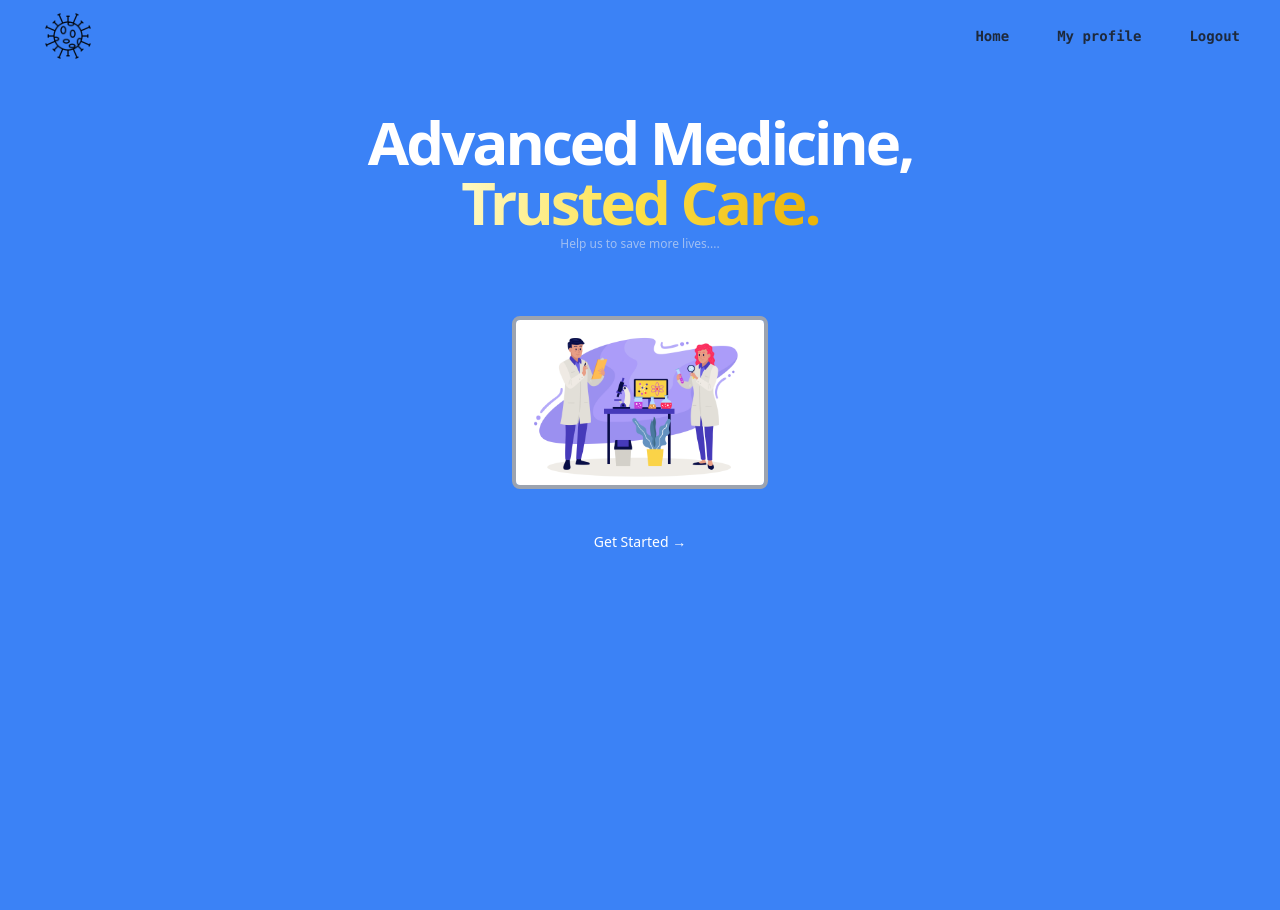
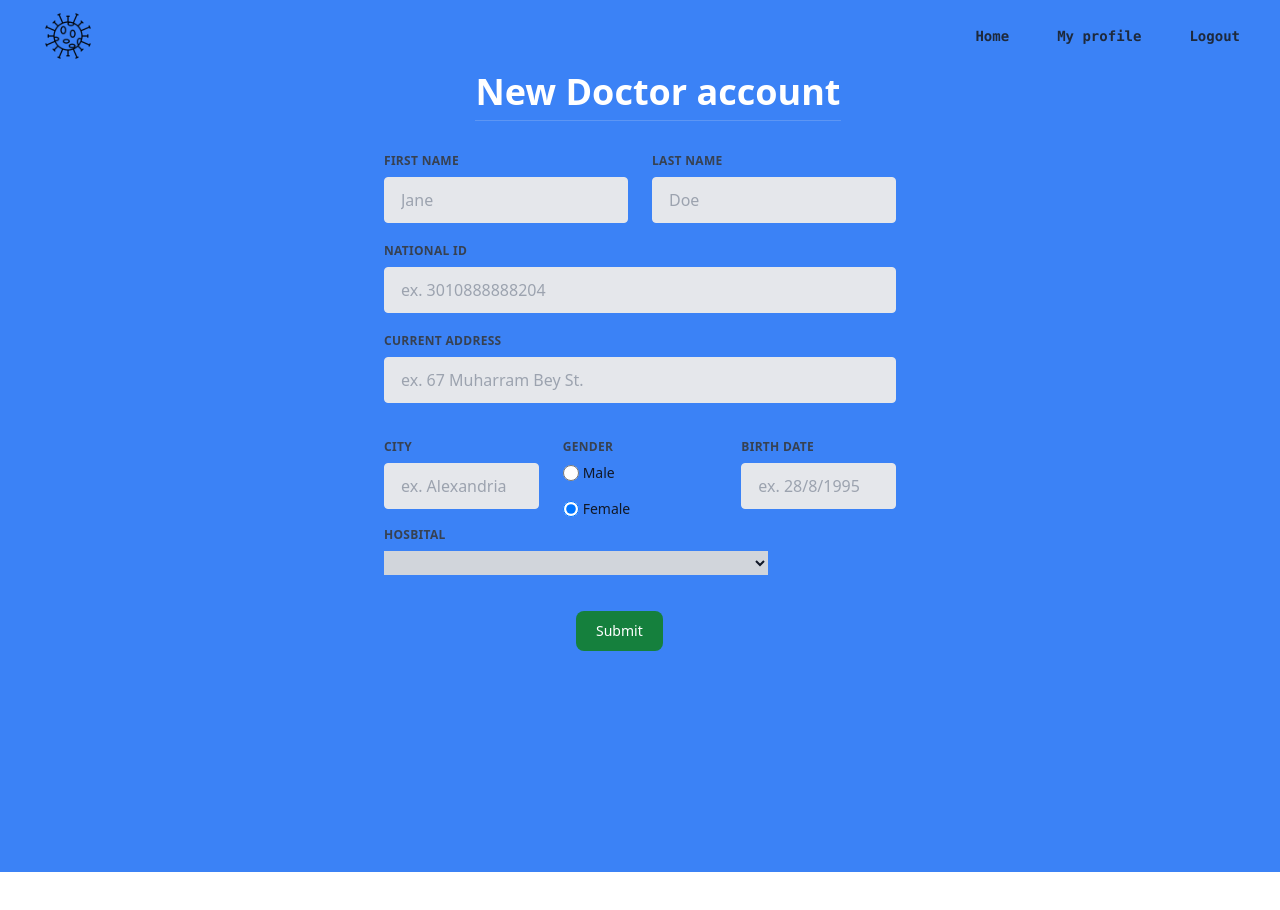
Before and after one commit to polaamgad88/epidemic-prediction, a React (Create React App) app: page /Add_doc in a window 1280 px wide. After the commit the page ends 872 px from the top, so only its background shows below. Built offline with nearby package versions, Linux system fonts and the light colour scheme.

Commit message:
testForDeployment3

```diff
--- a/package.json
+++ b/package.json
@@ -8,6 +8,7 @@
     "@testing-library/user-event": "^13.5.0",
     "react": "^18.2.0",
     "react-dom": "^18.2.0",
+    "react-router-dom": "^6.9.0",
     "react-scripts": "5.0.1",
     "web-vitals": "^2.1.4"
   },
--- a/src/App.js
+++ b/src/App.js
@@ -8,14 +8,26 @@ import Navbar from "./components/Navbar";
 import Admin from "./components/Admin";
 import Add_rec from "./components/Add_rec";
 import Add_doc from "./components/Add_doc";
-
+import {Routes,Route} from 'react-router'
+import { BrowserRouter as Router } from 'react-router-dom';
 
 const App = () => {
   return (
-    <div class="bg-blue-500 ">
+    <body class=" bg-blue-500">
     <Navbar/>
-    <Landing/>
-    </div>
+        <Router>
+            <Routes >
+                <Route path='/Main' element={<Main/>} />
+                <Route path='/Login' element={<Login/>}/>
+                <Route path='/Dashboard' element={<Dashboard/>} />
+                <Route path='/Alerts' element={<Alerts/>} />
+                <Route path='/Add_rec' element={<Add_rec/>} />
+                <Route path='/Add_doc' element={<Add_doc/>} />
+                <Route path='/Admin' element={<Admin/>} />
+                <Route path='/Landing' element={<Landing/>} />
+            </Routes>
+            </Router>
+            </body>
   );
 };
 
--- a/src/components/Add_doc.js
+++ b/src/components/Add_doc.js
@@ -3,7 +3,7 @@ import React from "react";
 const Add_doc = () => {
   return (
     <div class="bg-blue-500 h-screen">
-    <div class="ml-9 flex items-center justify-center  mb-4 mt-0">
+    <div class="ml-9 flex items-center justify-center   mb-4 mt-0">
     <div class="">
         <h2 class=" text-white text-4xl font-bold ">New Doctor account</h2>
         <hr class="h-px my-2 bg-gray-200 border-0 opacity-20 white:bg-gray-700" />
@@ -11,8 +11,8 @@ const Add_doc = () => {
     </div>
 
 
-    <div class="bg-blue-500">
-<div class=" ml-96 mt-6 bg-blue-500">
+    <div class="bg-blue-500 md:flex md:justify-center mt-6">
+<div class=" ">
     <form class="w-full max-w-lg bg-blue-500">
   <div class="flex flex-wrap -mx-3 mb-2">
     <div class="w-full md:w-1/2 px-3 mb-6 md:mb-0">
--- a/src/components/Add_rec.js
+++ b/src/components/Add_rec.js
@@ -10,16 +10,18 @@ const Add_rec = () => {
     </div>
     </div>
 
-    <div class="bg-blue-500">
-<div class=" ml-96 mt-6 bg-blue-500">
+    <div class="bg-blue-500 md:flex md:justify-center px-12">
     <form class="w-full max-w-lg bg-blue-500">
-  <div class="flex flex-wrap -mx-3 mb-2">
+
+
+    <div class="flex flex-wrap -mx-3 mb-2">
     <div class="w-full md:w-1/2 px-3 mb-6 md:mb-0">
       <label class="block uppercase tracking-wide text-gray-700 text-xs font-bold mb-2" for="grid-first-name">
         First Name
       </label>
       <input class="appearance-none block w-full bg-gray-200 text-gray-700 border  rounded py-3 px-4 mb-3 leading-tight focus:outline-none focus:bg-white" id="grid-first-name" type="text" placeholder="Jane"/>
     </div>
+
     <div class="w-full md:w-1/2 px-3">
       <label class="block uppercase tracking-wide text-gray-700 text-xs font-bold mb-2" for="grid-last-name">
         Last Name
@@ -135,9 +137,6 @@ const Add_rec = () => {
     </div>
 
 </form>
-
-</div>
-
 </div>
 
 </div>
--- a/src/components/Admin.js
+++ b/src/components/Admin.js
@@ -7,7 +7,8 @@ const Admin= () => {
     <div class="h-screen bg-blue-500">
 
     <body class=" bg-blue-500 ">
-    <div class="p-10 ml-44 mr-16  grid grid-cols-1 sm:grid-cols-1 md:grid-cols-2 lg:grid-cols-2 xl:grid-cols-2 gap-28">
+    <div class="p-10 md:flex md:justify-center mx-auto grid grid-cols-1 sm:grid-cols-1
+     md:grid-cols-2 lg:grid-cols-2 xl:grid-cols-2 gap-14">
 
       <div class=" rounded overflow-hidden shadow-none mt-20">
       <button>
--- a/src/components/Login.js
+++ b/src/components/Login.js
@@ -3,7 +3,7 @@ import Navbar from "./Navbar";
 
 const Login = () => {
   return (
-    <div class="flex flex-wrap min-h-screen  items-center justify-center bg-gradient-to-t from-blue-500 to-cyan-900">
+    <div class="sm:flex sm:justify-center  min-h-screen  items-center  bg-gradient-to-t from-blue-500 to-cyan-900">
       <div class="max-w-md h-max w-96 mx-auto inline-block mr-0 ">
         <div class="bg-slate-900 shadow-md rounded-3xl px-8 pt-6 pb-8 mb-4 ">
           <div class="">
--- a/src/components/Main.js
+++ b/src/components/Main.js
@@ -6,26 +6,22 @@ const Main = () => {
     <div class="h-screen bg-blue-500">
 
       <body class="mt-28 bg-blue-500 ">
-        <div class="p-10 ml-16 mr-16  grid grid-cols-1 sm:grid-cols-1 md:grid-cols-3  lg:grid-cols-3 xl:grid-cols-3 gap-28">
+        <div class="md:flex md:justify-center p-10  grid grid-cols-1 sm:grid-cols-1
+        md:grid-cols-3  lg:grid-cols-3 xl:grid-cols-3 gap-16 justify-center">
+
+
+
           <div class=" rounded overflow-hidden shadow-none">
           <a href="/Add_rec">
           <button>
               <img
                 class="w-64 h-64flex items-center justify-center rounded-full
-       transition-transform duration-500 transform hover:scale-75
-       "
+       transition-transform duration-500 transform hover:scale-75"
                 src={require("./imgs/AddRec.jpg")}
-                alt="logo"
-              />
-              <p
-                class=" hover:text-neutral-900 hover:font-extrabold font-sans text-lg font-bold  text-white mt-3 mb-3
-
-          py-2 px-10   rounded-lg focus:outline-none focus:shadow-outline"
-              >
-                Add Record
-              </p>
-            </button>
-            </a>
+                alt="logo"/>
+              <p class=" hover:text-neutral-900 hover:font-extrabold font-sans text-lg font-bold
+                text-white mt-3 mb-3 py-2 px-10   rounded-lg focus:outline-none focus:shadow-outline">
+                Add Record</p></button></a>
           </div>
 
           <div class=" rounded overflow-hidden shadow-none">
```
Also changed, not shown: 1 other file (tests, documents, lock files or other folders).
